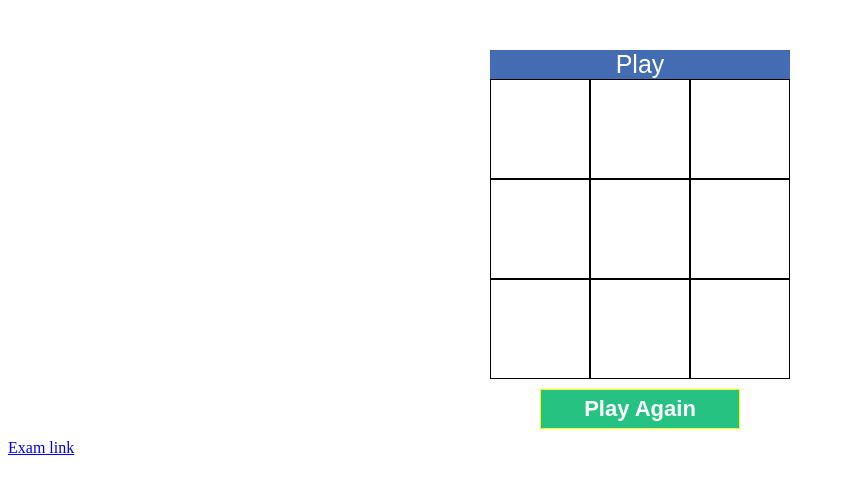
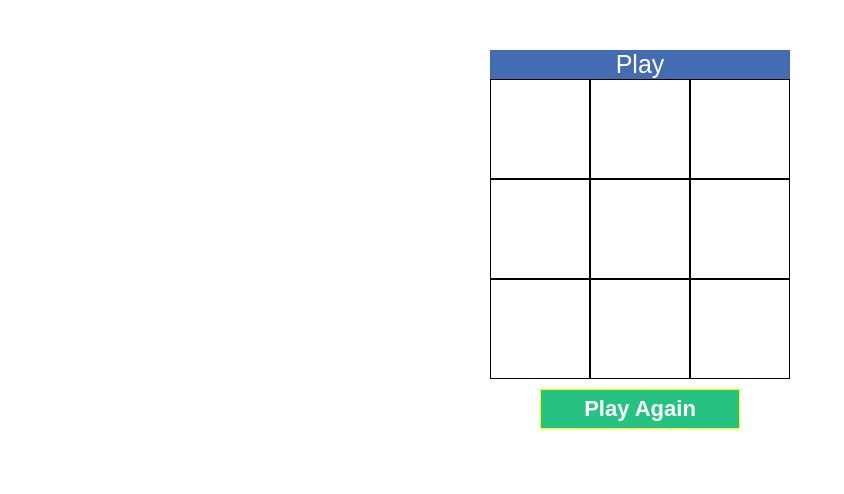
Before and after one commit to rayhan767/player, a plain HTML site: page index.html in a window 1280 px wide. Shown: the whole page, without its empty margins (0-844 px from the left). Drawn offline with Linux system fonts and the light colour scheme.

Commit message:
Update index.html

```diff
--- a/index.html
+++ b/index.html
@@ -65,8 +65,7 @@
    <div class="box" id="box9"></div>
   </div>
   <button onclick="replay()">Play Again</button>
- <a href="https://www.autoproctor.co/tests/start-test/HZpJfUmsM7">Exam link</a>
-  <script>
+ <script>
 
        var turn = document.getElementById("turn"),
              // boxes => all boxes
```
